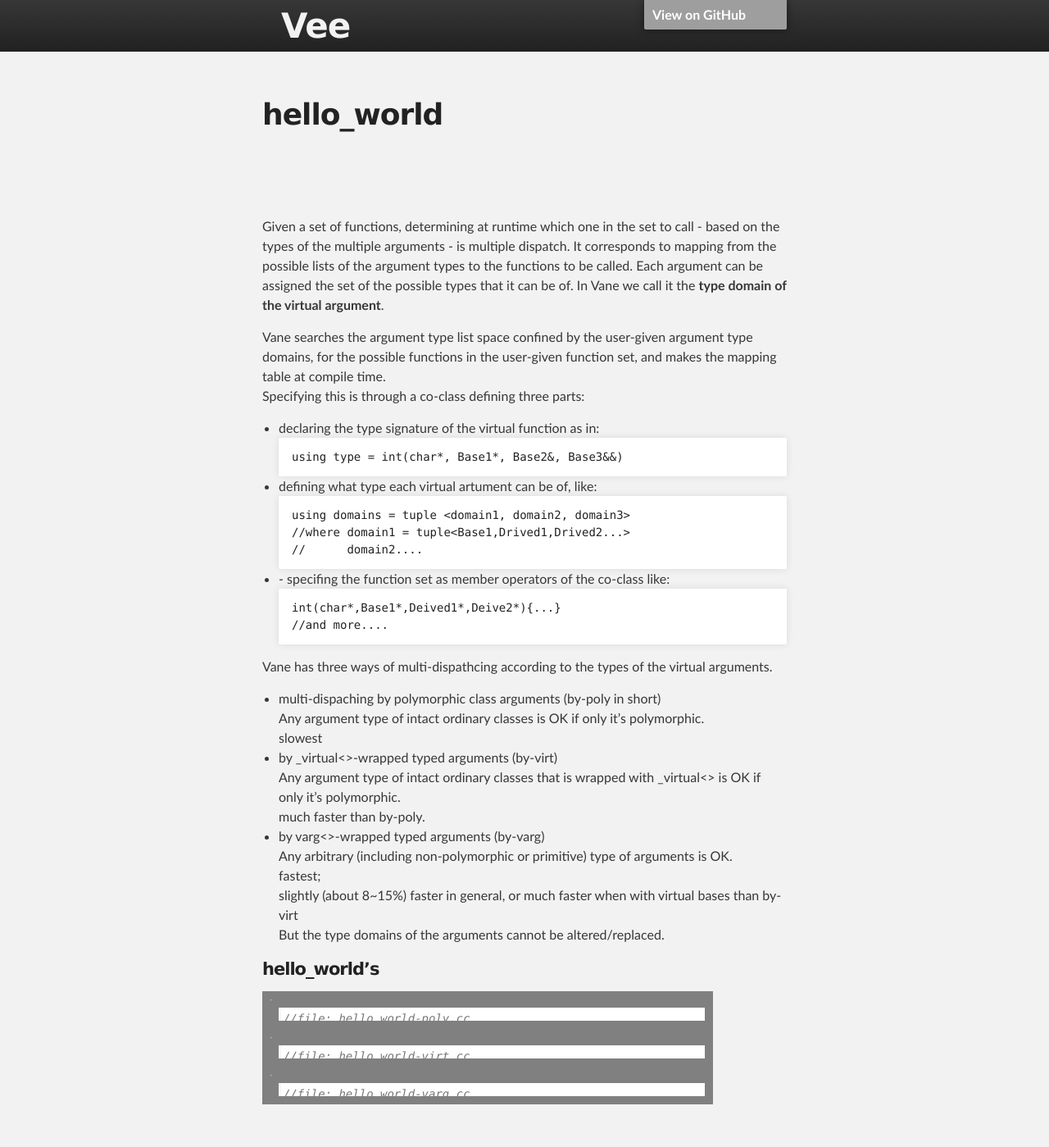
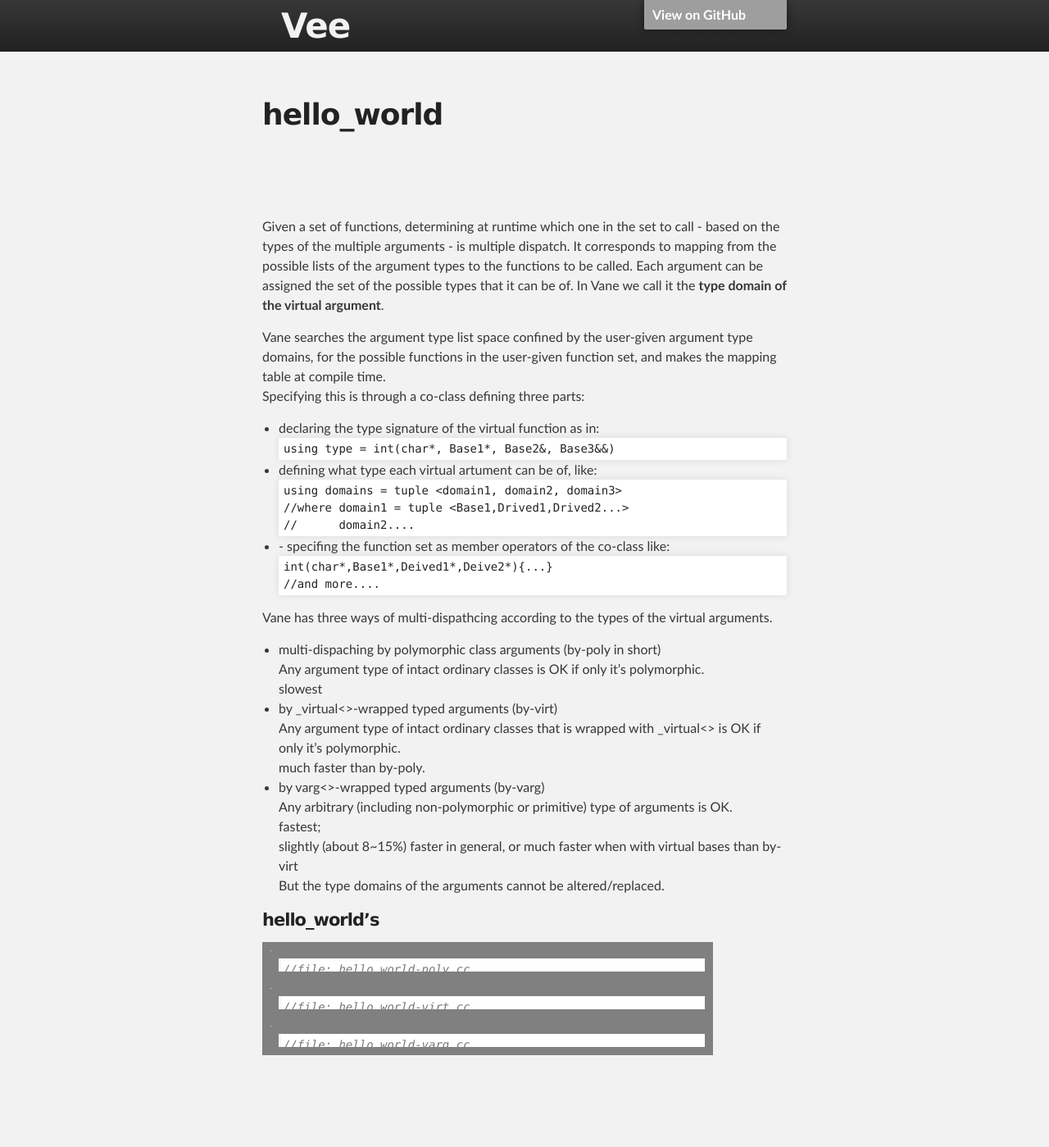
Before and after one commit to tmp2tmp/eee, a Jekyll site: the page built from docs/hello_world.md, in a window 1280 px wide. Shown: the whole page at 82% size. Built offline with Jekyll 4.4.1, drawn with Linux system fonts in a browser that asks for light colours; our own code applies the rules of GitHub Pages for plain Markdown files; the repository's description, which GitHub fills in, is left out; after the commit the page ends 1339 px from its top, so only the background shows below that; some of the changed lines change nothing that is shown; grey boxes are pictures that could not be loaded.

Commit message:
Update hello_world.md

```diff
--- a/docs/hello_world.md
+++ b/docs/hello_world.md
@@ -15,16 +15,16 @@ for the possible functions in the user-given function set, and makes the mapping
 Specifying this is through a co-class defining three parts:
 <ul>
 <li>declaring the type signature of the virtual function as in:
-   <pre><code>using type = int(char*, Base1*, Base2&, Base3&&)</code></pre>
+   <pre style='margin:0;padding:0'><code>using type = int(char*, Base1*, Base2&, Base3&&)</code></pre>
 </li>
 <li>defining what type each virtual artument can be of, like:
-<pre><code>using domains = tuple <domain1, domain2, domain3>
-//where domain1 = tuple<Base1,Drived1,Drived2...>
+<pre style='margin:0;padding:0'><code>using domains = tuple &lt;domain1, domain2, domain3&gt;
+//where domain1 = tuple &lt;Base1,Drived1,Drived2...&gt;
 //      domain2....                                </code></pre>
 </li>
 <li>
 - specifing the function set as member operators of the co-class like:
-<pre><code>int(char*,Base1*,Deived1*,Deive2*){...}
+<pre style='margin:0;padding:0'><code>int(char*,Base1*,Deived1*,Deive2*){...}
 //and more....                           </code></pre>
 </li>
 </ul>
```
